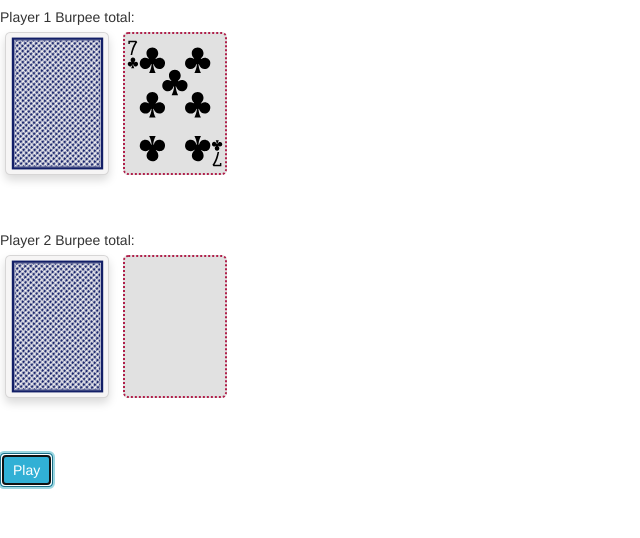
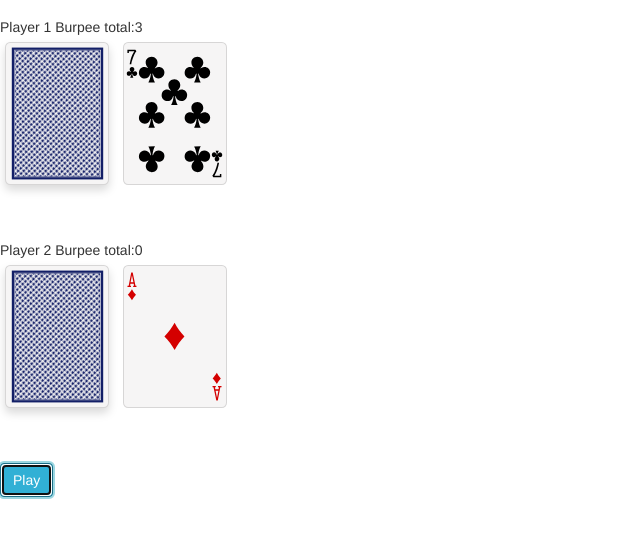
Before and after one commit to MBJaeger/war, a plain HTML site: page index.html in a window 1280 px wide. Both pictures are taken after a click on the button "Play". Shown: the part 102-640 px from the top of the page, without its empty margins (0-640 px from the left). Drawn offline with nearby package versions, Linux system fonts and the light colour scheme.

Commit message:
declare winner

```diff
--- a/index.html
+++ b/index.html
@@ -16,7 +16,9 @@
     <title>Burpee War Card Game</title>
 </head>
     <header class="title"><h2>Burpee War</h2>
-    <h3 class="memo">A card game where the loser wins strength!</h3></header>
+    <h3 class="memo">A card game where the loser wins strength!</h3>
+        <h2 id = "message"></h2>
+    </header>
 </head>
 <body>
 
--- a/js/main.js
+++ b/js/main.js
@@ -3,15 +3,16 @@ var cards;
 
 
 /*----- app's state (variables) -----*/
-//These connect code with JS only. Make words plural when applicable.
 var deck1Values;
 var flipped1Value;
 var deck2Values;
 var flipped2Value;
 var deck1Dealt = [];
 var deck2Dealt = [];
-// var score1 = [];
-// var score2 = [];
+var compare1;
+var compare2;
+var p1Score = 0;
+var p2Score = 0;
 
 
 
@@ -21,7 +22,9 @@ var flipped1 = document.getElementById('flipped1');
 var deck2 = document.getElementById('deck2');
 var flipped2 = document.getElementById('flipped2');
 var playBtn = document.getElementById('playBtn');
-//const playReset?? - I could use play to play and reset when game is over
+var score1 = document.getElementById('score1');
+var message = document.getElementById('message');
+
 
 /*----- event listeners -----*/
 playBtn.addEventListener('click', play);
@@ -68,9 +71,26 @@ function deal() {
 
 function play() {
     cardPicked = deck1Values.pop();
+    compare1 = lookUp(cardPicked);
+    flipped1.className = 'card large'
     flipped1.classList.add(cardPicked)
+    cardPicked = deck2Values.pop();
+    compare2 = lookUp(cardPicked);
+    flipped2.className = 'card large'
+    flipped2.classList.add(cardPicked);
+
+
+    getScore();
+    render();
 }
 
+function getScore(){
+    if (compare1 > compare2) {
+    p2Score += 3;
+    } else {
+        p1Score += 3;
+
+    }}
 
 
 function render() {
@@ -82,6 +102,14 @@ function render() {
     if (deck2Values.length !== 0) {deck2.classList.add('back-blue')}
     if (deck1Values.length !== 0) {deck1.classList.remove('outline')}
     if (deck2Values.length !== 0) {deck2.classList.remove('outline')}
+    score1.textContent = p1Score;
+    score2.textContent = p2Score;
+    if (p1Score === 15) {
+    message.textContent = "Athlete 1 Wins"
+    }
+    if (p2Score === 15) {
+        message.textContent = "Athlete 2 Wins"
+        }
 };
 
 
```
